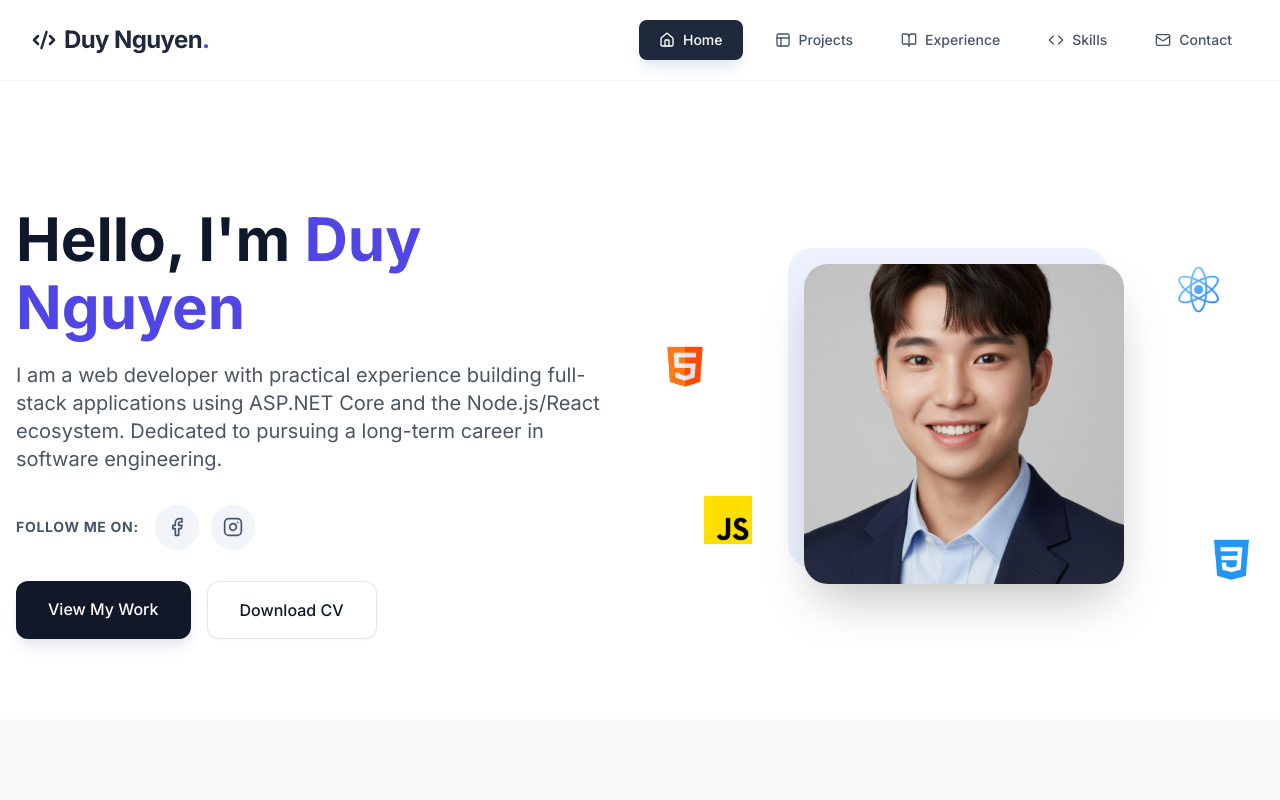
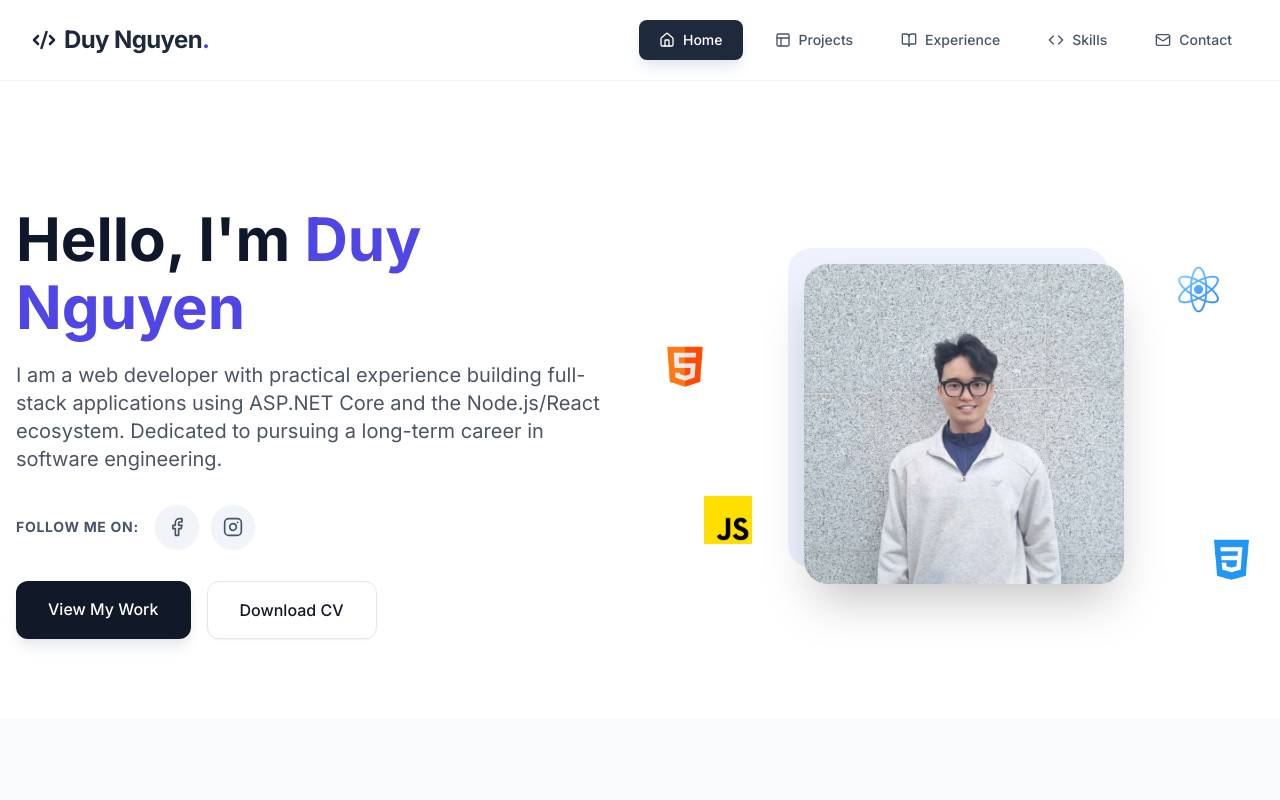
Before and after one commit to DUYN3630/duynguyen-portfolio, a React (Vite) app: page / in a window 1280 px wide. Shown: the top 800 px of the page. Built offline with nearby package versions, Linux system fonts and the light colour scheme; no server answers.

Commit message:
update cv mới

```diff
--- a/src/App.jsx
+++ b/src/App.jsx
@@ -335,12 +335,12 @@ const App = () => {
 
                 <div className="flex flex-wrap gap-4 justify-center md:justify-start">
                     <a href="#projects" className="bg-gray-900 text-white px-8 py-4 rounded-xl font-medium hover:bg-gray-800 transition-colors shadow-lg shadow-gray-200">View My Work</a>
-                    <a href="/CV NGUYỄN ĐỨC DUY - CV_NguyenDucDuy_EnglishVibes_Intern-TopCV.vn (1).pdf" download className="bg-white text-gray-900 border border-gray-200 px-8 py-4 rounded-xl font-medium hover:bg-gray-50 transition-colors shadow-sm">Download CV</a>
+                    <a href="/CV_DuyNguyen.pdf" download className="bg-white text-gray-900 border border-gray-200 px-8 py-4 rounded-xl font-medium hover:bg-gray-50 transition-colors shadow-sm">Download CV</a>
                 </div>
             </div>
             <div className="flex-1 relative animate-on-scroll animate-drop">
                 <div className="w-64 h-64 md:w-80 md:h-80 mx-auto relative z-10">
-                    <img src="/assets/image/Duynguyen.png" alt="Duy Nguyen" className="w-full h-full object-cover rounded-3xl shadow-2xl" />
+                    <img src="/hinhcv.jpg" alt="Duy Nguyen" className="w-full h-full object-cover rounded-3xl shadow-2xl" />
                     <div className="absolute -top-4 -left-4 w-full h-full bg-indigo-50 rounded-3xl -z-10"></div>
                 </div>
                 {/* Floating Icons */}
```
Also changed, not shown: public/hinhcv.jpg (added), 1 other file (tests, documents, lock files or other folders).
